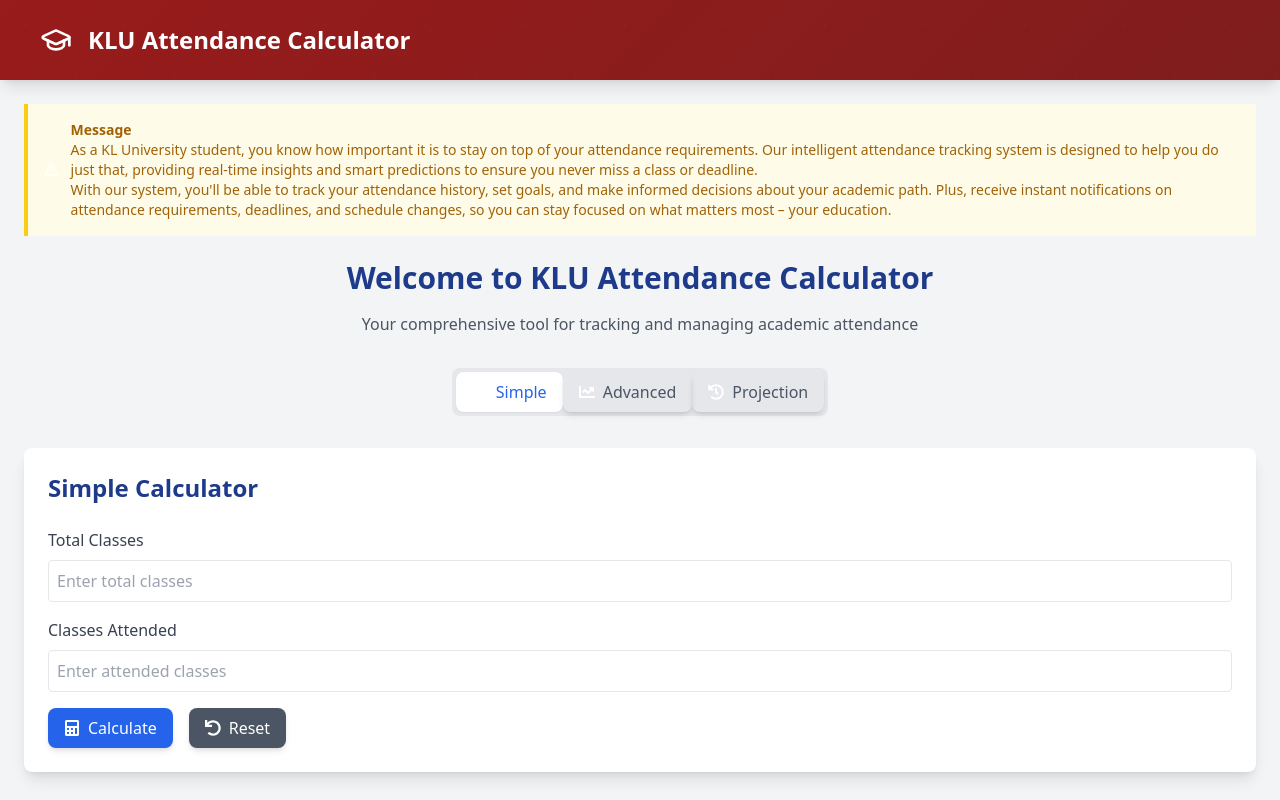
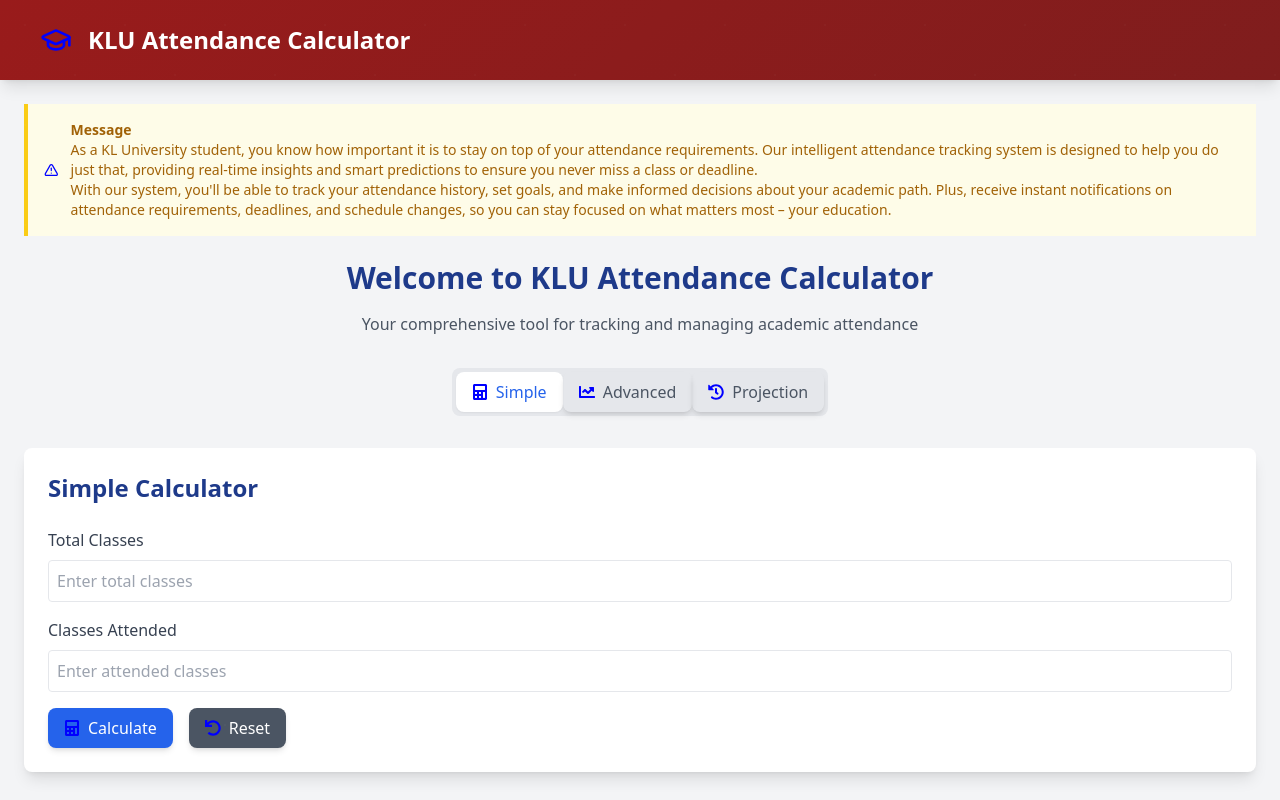
Before and after one commit to SATVIK202004/KLUSATCALUCULATOR, a React (Vite) app: page / in a window 1280 px wide. Shown: the top 800 px of the page. Built offline with nearby package versions, Linux system fonts and the light colour scheme.

Commit message:
Update styles.css

```diff
--- a/src/styles.css
+++ b/src/styles.css
@@ -31,7 +31,7 @@
 
 /* Update icon colors */
 svg {
-  color: white !important;
+  color: blue !important;
 }
 
 /* Update button styles */
```
